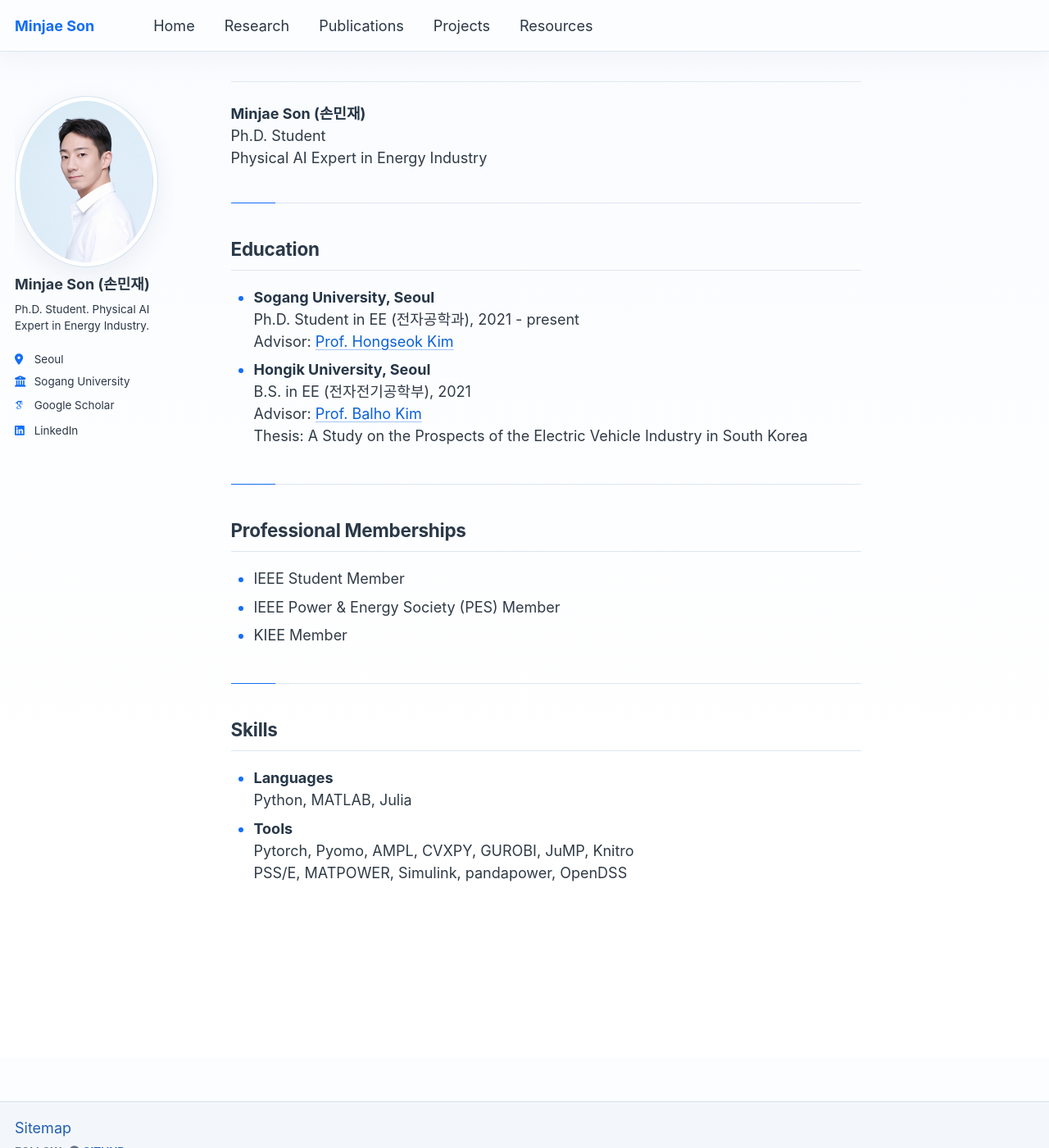
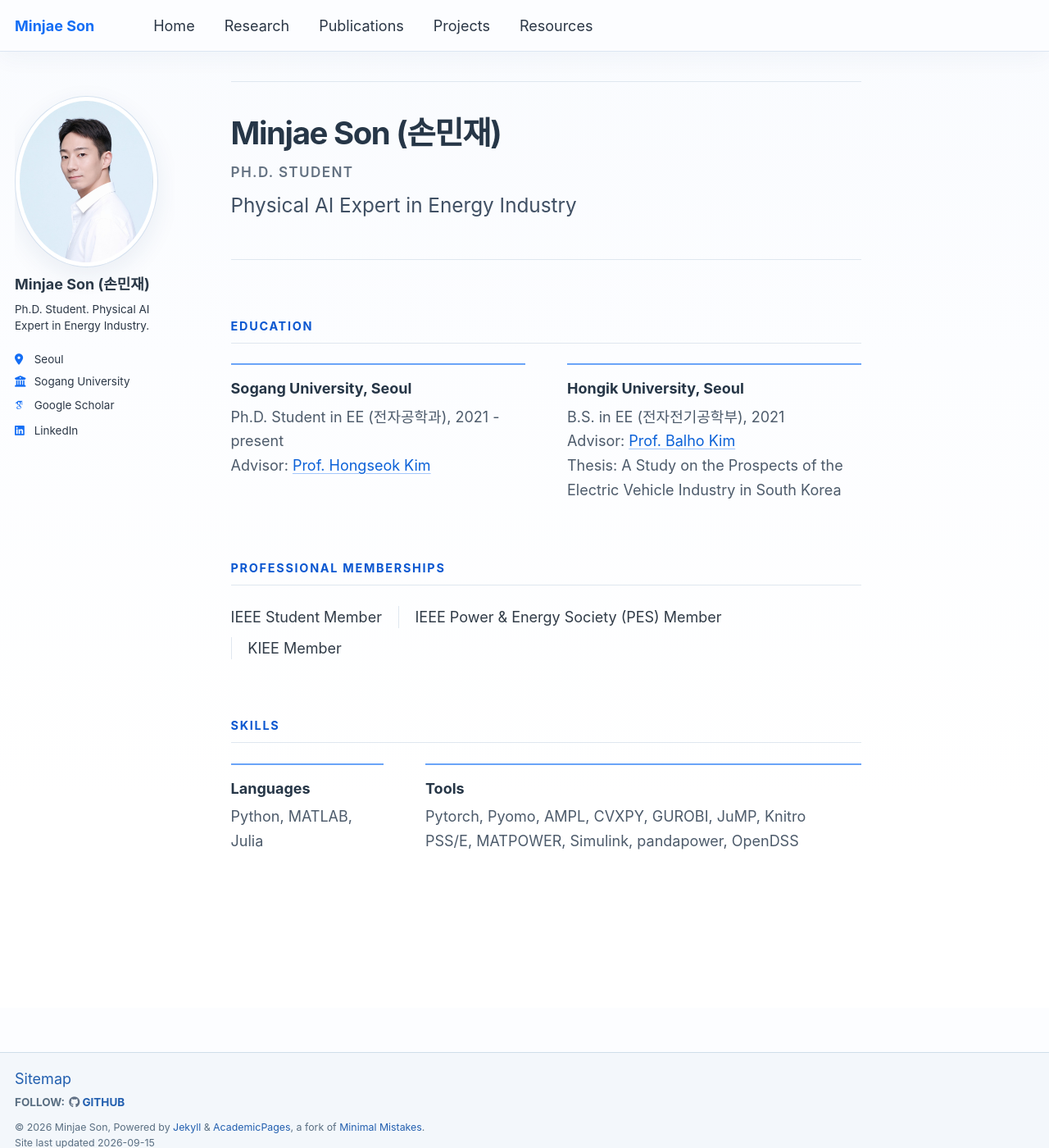
Before and after one commit to powerflow77/powerflow77.github.io, a Jekyll site: the page built from _pages/home.html, in a window 1280 px wide and 1400 px high. Shown: the whole window at 82% size. Built offline with Jekyll 4.4.1, drawn with Linux system fonts in a browser that asks for light colours; some web fonts are replaced; a script that is not in the unit is left out.

Commit message:
Unify editorial hierarchy across profile pages

```diff
--- a/_pages/home.html
+++ b/_pages/home.html
@@ -10,16 +10,35 @@
   - /홈/
 ---
 
-<p><strong>Minjae Son (손민재)</strong><br>Ph.D. Student<br>Physical AI Expert in Energy Industry</p>
-<hr>
-<h2 id="education">Education</h2>
-<ul>
-<li><strong>Sogang University, Seoul</strong><br>Ph.D. Student in EE (<span lang="ko">전자공학과</span>), 2021 - present<br>Advisor: <a href="https://nice.sogang.ac.kr/">Prof. Hongseok Kim</a></li>
-<li><strong>Hongik University, Seoul</strong><br>B.S. in EE (<span lang="ko">전자전기공학부</span>), 2021<br>Advisor: <a href="https://scholarworks.bwise.kr/hongik/researcher-profile?ep=320">Prof. Balho Kim</a><br>Thesis: A Study on the Prospects of the Electric Vehicle Industry in South Korea</li>
-</ul>
-<hr>
-<h2 id="membership">Professional Memberships</h2>
-<ul><li>IEEE Student Member</li><li>IEEE Power &amp; Energy Society (PES) Member</li><li>KIEE Member</li></ul>
-<hr>
-<h2 id="skills">Skills</h2>
-<ul><li><strong>Languages</strong><br>Python, MATLAB, Julia</li><li><strong>Tools</strong><br>Pytorch, Pyomo, AMPL, CVXPY, GUROBI, JuMP, Knitro<br>PSS/E, MATPOWER, Simulink, pandapower, OpenDSS</li></ul>
+<header class="profile-intro">
+<p class="profile-intro__name"><strong>Minjae Son (손민재)</strong></p>
+<p class="profile-intro__role">Ph.D. Student</p>
+<p class="profile-intro__focus">Physical AI Expert in Energy Industry</p>
+</header>
+
+<section class="profile-section" aria-labelledby="education">
+<h2 class="profile-section__label" id="education">Education</h2>
+<div class="education-list">
+<article class="education-entry">
+<h3>Sogang University, Seoul</h3>
+<p>Ph.D. Student in EE (<span lang="ko">전자공학과</span>), 2021 - present<br>Advisor: <a href="https://nice.sogang.ac.kr/">Prof. Hongseok Kim</a></p>
+</article>
+<article class="education-entry">
+<h3>Hongik University, Seoul</h3>
+<p>B.S. in EE (<span lang="ko">전자전기공학부</span>), 2021<br>Advisor: <a href="https://scholarworks.bwise.kr/hongik/researcher-profile?ep=320">Prof. Balho Kim</a><br>Thesis: A Study on the Prospects of the Electric Vehicle Industry in South Korea</p>
+</article>
+</div>
+</section>
+
+<section class="profile-section" aria-labelledby="membership">
+<h2 class="profile-section__label" id="membership">Professional Memberships</h2>
+<ul class="profile-memberships"><li>IEEE Student Member</li><li>IEEE Power &amp; Energy Society (PES) Member</li><li>KIEE Member</li></ul>
+</section>
+
+<section class="profile-section" aria-labelledby="skills">
+<h2 class="profile-section__label" id="skills">Skills</h2>
+<div class="skills-grid">
+<div class="profile-detail"><h3>Languages</h3><p>Python, MATLAB, Julia</p></div>
+<div class="profile-detail"><h3>Tools</h3><p>Pytorch, Pyomo, AMPL, CVXPY, GUROBI, JuMP, Knitro<br>PSS/E, MATPOWER, Simulink, pandapower, OpenDSS</p></div>
+</div>
+</section>
--- a/assets/css/migration.css
+++ b/assets/css/migration.css
@@ -1,5 +1,14 @@
 /* Light academic visual system layered over AcademicPages. */
-:root { color-scheme: light; }
+:root {
+  color-scheme: light;
+  --academic-blue: #146ef5;
+  --academic-blue-deep: #0b57d0;
+  --academic-blue-soft: #6aa4f8;
+  --academic-rule: #dfe7ef;
+  --academic-ink: #263647;
+  --academic-muted: #647282;
+  --academic-red: #b83f3f;
+}
 html { background: #fcfdff; }
 body {
   background: linear-gradient(180deg, #f9fbfe 0, #fcfdff 24rem, #fff 54rem);
@@ -74,6 +83,79 @@
 .page__content strong { color: #263647; }
 .page__content a { color: #0b61d8; }
 .page__content a:hover { color: #0b57d0; }
+
+/* Shared editorial profile structure. */
+.profile-intro {
+  max-width: 46rem;
+  padding: .8rem 0 2.65rem;
+  border-bottom: 1px solid var(--academic-rule);
+}
+.profile-intro p { margin: 0; }
+.page__content .profile-intro__name {
+  color: var(--academic-ink);
+  font-size: clamp(1.65rem, 3vw, 2.25rem);
+  letter-spacing: -.035em;
+  line-height: 1.15;
+}
+.page__content .profile-intro__role {
+  margin-top: .75rem !important;
+  color: var(--academic-muted);
+  font-size: .95rem;
+  font-weight: 600;
+  letter-spacing: .08em;
+  text-transform: uppercase;
+}
+.page__content .profile-intro__focus {
+  max-width: 34rem;
+  margin-top: .55rem !important;
+  color: #405064;
+  font-size: clamp(1.12rem, 2vw, 1.35rem);
+  line-height: 1.45;
+}
+.profile-section { margin-top: clamp(2.8rem, 6vw, 4rem); }
+.page__content .profile-section__label {
+  margin: 0 0 1.35rem;
+  padding: 0 0 .65rem;
+  border-bottom: 1px solid var(--academic-rule);
+  color: var(--academic-blue-deep);
+  font-size: .8rem;
+  font-weight: 700;
+  letter-spacing: .12em;
+  text-transform: uppercase;
+}
+.education-list {
+  display: grid;
+  grid-template-columns: repeat(2, minmax(0, 1fr));
+  gap: clamp(1.5rem, 4vw, 3rem);
+}
+.education-entry {
+  padding-top: 1rem;
+  border-top: 2px solid var(--academic-blue-soft);
+}
+.education-entry h3,
+.profile-detail h3 {
+  margin: 0 0 .5rem;
+  color: var(--academic-ink);
+  font-size: 1rem;
+}
+.education-entry p,
+.profile-detail p { margin: 0; color: #4d5b6b; line-height: 1.65; }
+.profile-memberships {
+  display: flex;
+  flex-wrap: wrap;
+  gap: .65rem 0;
+  margin: 0 !important;
+  padding: 0 !important;
+  list-style: none;
+}
+.profile-memberships li { margin: 0; padding: 0 1.1rem; border-left: 1px solid var(--academic-rule); }
+.profile-memberships li:first-child { padding-left: 0; border-left: 0; }
+.skills-grid {
+  display: grid;
+  grid-template-columns: minmax(8rem, .35fr) minmax(0, 1fr);
+  gap: clamp(1.5rem, 4vw, 3rem);
+}
+.profile-detail { padding-top: 1rem; border-top: 2px solid var(--academic-blue-soft); }
 
 .landing-document,
 .landing-page { height: 100%; overflow: hidden; }
@@ -204,16 +286,37 @@
 .publication-list > li {
   position: relative;
   margin: 0;
-  padding: 1.35rem 0 1.45rem 1rem;
+  padding: 1.45rem 0 1.55rem 1rem;
   border-bottom: 1px solid #dfe7ef;
 }
 .publication-list > li:first-child { border-top: 1px solid #dfe7ef; }
-.publication-list > li::before { position: absolute; top: 1.7rem; bottom: 1.7rem; left: 0; width: 2px; background: #6aa4f8; content: ""; }
+.publication-list > li::before { position: absolute; top: 1.75rem; left: 0; width: 2px; height: 1.4rem; background: var(--academic-blue-soft); content: ""; }
 .publication-list h2 { margin: 0 0 .3em; padding: 0; border: 0; color: #2b3948; font-size: 1.1em; line-height: 1.45; }
 .publication-list h2 a { color: #146ef5; text-decoration: none; }
 .publication-list h2 a:hover { color: #0b57d0; }
 .publication-list p { margin-bottom: .4em; }
-.publication-list .publication-citation { font-size: .9em; }
+.publication-authors {
+  margin: .7rem 0 .3rem !important;
+  color: #566474;
+  font-size: .9rem;
+  line-height: 1.55;
+}
+.publication-self { color: var(--academic-red); font-weight: 700; }
+.publication-meta {
+  display: flex;
+  flex-wrap: wrap;
+  align-items: center;
+  gap: .35rem .7rem;
+  margin: 0 !important;
+  color: #74808d;
+  font-size: .78rem;
+  font-weight: 650;
+  letter-spacing: .055em;
+  line-height: 1.45;
+  text-transform: uppercase;
+}
+.publication-meta span + span::before { margin-right: .7rem; color: var(--academic-blue-soft); content: "·"; }
+.page--projects .publication-list p { color: var(--academic-muted); font-size: .88rem; }
 .source-note { font-size: .8em; margin-top: 3em; }
 .original-art { display: block; width: 100%; height: auto; margin: 1.5em 0; }
 .research-banner { width: 100%; max-height: 230px; object-fit: cover; margin: 1em 0 1.5em; }
@@ -224,14 +327,47 @@
 .gallery-item figcaption { margin-top: .6em; text-align: left; font: inherit; }
 .resource-directory h2 { margin: 1.7em 0 .4em; padding: 0 0 .4rem; border: 0; border-bottom: 1px solid #dfe7ef; font-size: 1.05em; }
 .resource-directory ul { margin-bottom: 1em; }
+.page--resources .page__content > ul {
+  display: grid;
+  grid-template-columns: repeat(3, minmax(0, 1fr));
+  gap: 0 1.5rem;
+  margin: 0;
+  padding: 0;
+  list-style: none;
+}
+.page--resources .page__content > ul li { margin: 0; border-bottom: 1px solid var(--academic-rule); }
+.page--resources .page__content > ul a {
+  display: block;
+  padding: 1.05rem 0;
+  color: var(--academic-ink);
+  font-weight: 650;
+  text-decoration: none;
+}
+.page--resources .page__content > ul a::after { float: right; color: var(--academic-blue); content: "→"; }
+.page--resources .page__content > ul a:hover { color: var(--academic-blue-deep); }
 .research-section {
-  margin: 0;
-  padding: 1.4rem 0 1.55rem 1rem;
-  border-bottom: 1px solid #dfe7ef;
-  border-left: 2px solid #6aa4f8;
+  margin: 0 0 2.35rem;
+  padding: 0 0 2rem;
+  border-bottom: 1px solid var(--academic-rule);
 }
-.research-section:first-child { border-top: 1px solid #dfe7ef; }
-.research-section h2 { margin-top: 0; }
+.research-section:last-child { margin-bottom: 0; }
+.page__content .research-section h2 {
+  position: relative;
+  margin: 0 0 .85rem;
+  padding: 0 0 0 1rem;
+  border: 0;
+}
+.research-section h2::before {
+  position: absolute;
+  top: .08em;
+  bottom: .08em;
+  left: 0;
+  width: 2px;
+  background: var(--academic-blue-soft);
+  content: "";
+}
+.research-section p { margin-bottom: .8rem; color: var(--academic-muted); }
+.research-section ul { columns: 2; column-gap: 2rem; padding-left: 1.2rem; }
 .research-section ul { margin-bottom: 0; }
 .skip-link { position: fixed; top: -100px; left: 1em; z-index: 1000; padding: .7em 1em; background: var(--global-bg-color); color: var(--global-text-color); }
 .skip-link:focus { top: .3em; }
@@ -243,6 +379,13 @@
   .landing-shell .home-hero { min-height: 0; }
   .page__inner-wrap { padding-top: 1.15rem; }
   .publication-list > li { padding: 1.15rem 0 1.25rem .75rem; }
+  .education-list,
+  .skills-grid,
+  .page--resources .page__content > ul { grid-template-columns: 1fr; }
+  .profile-memberships { display: block; }
+  .profile-memberships li { padding: .35rem 0; border-left: 0; }
+  .research-section { margin-bottom: 1.85rem; padding-bottom: 1.55rem; }
+  .research-section ul { columns: 1; }
   .home-hero { min-height: max(34rem, calc(100svh - 70px)); }
   .home-hero::before { background-size: 28px 28px; -webkit-mask-image: linear-gradient(110deg, transparent 10%, #000 100%); mask-image: linear-gradient(110deg, transparent 10%, #000 100%); }
   .home-hero__inner { display: block; padding: 3.75rem 1.5rem 3rem; }
```
Also changed, not shown: _pages/publications.html (+7 -1 lines).
